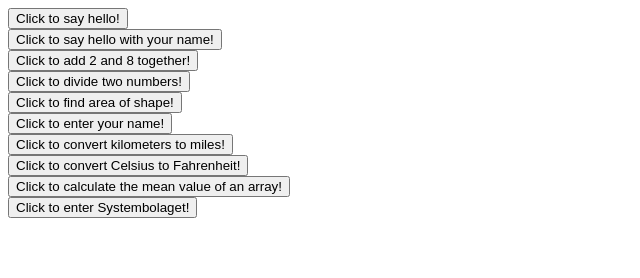
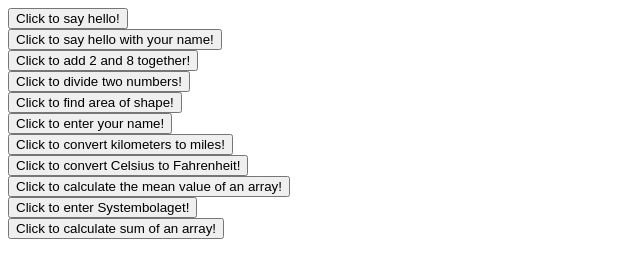
Before and after one commit to JonatanDrysen/lexicon-JS-functions, a plain HTML site: page src/index.html in a window 1280 px wide. Shown: the whole page, without its empty margins (0-640 px from the left). Drawn offline with Linux system fonts and the light colour scheme.

Commit message:
add task 11

```diff
--- a/src/index.html
+++ b/src/index.html
@@ -36,6 +36,9 @@
     <div>
         <button onclick="calculateAgePrompt()">Click to enter Systembolaget!</button>
     </div>
+    <div>
+        <button onclick="calculateSum([1, 2, 3, 4, 5, 6, 7, 8, 9, 10])">Click to calculate sum of an array!</button>
+    </div>
 
     <script src="index.js"></script>
 </body>
--- a/src/index.js
+++ b/src/index.js
@@ -106,3 +106,8 @@ function calculateAge(age) {
         alert("I'm sorry, where is your caretaker?")
     }
 }
+
+function calculateSum(arr) {
+    const sum = arr.reduce((accumulator, current) => accumulator + current, 0)
+    console.log(`total sum of ${arr} is ${sum}.`)
+}
```
